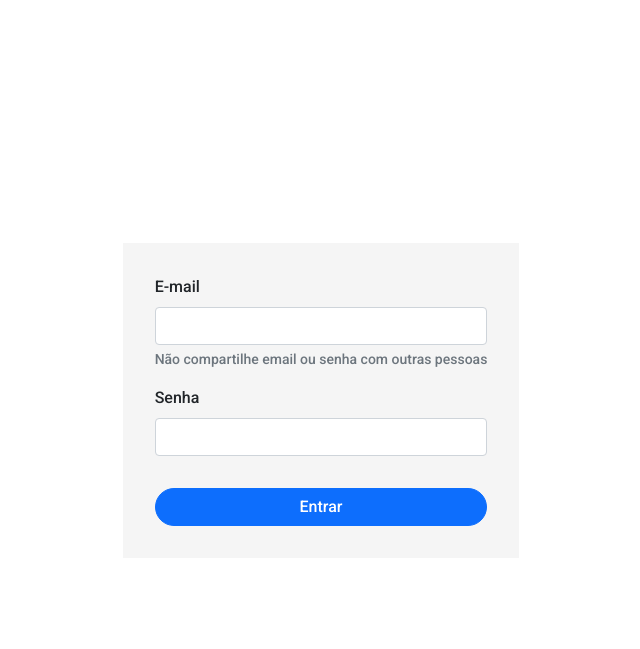
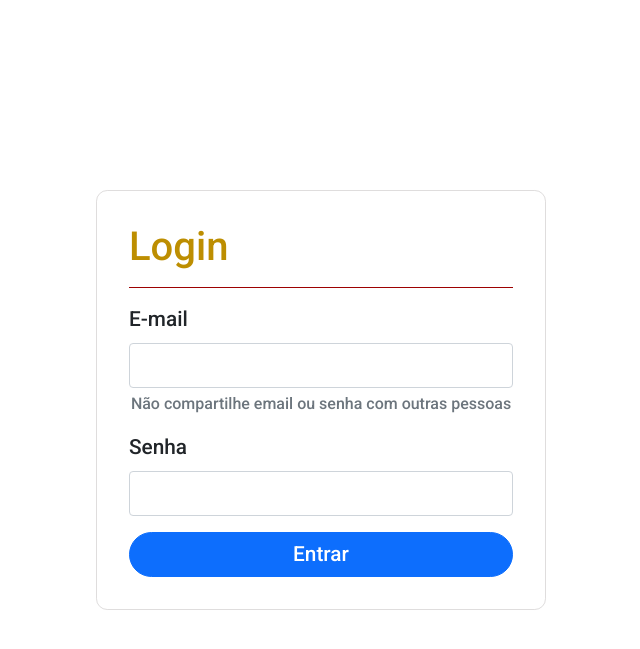
Before and after one commit to IsaCristine/trainee-2022.1, a PHP site: page /views/site/view_login.html in a window 1280 px wide. Shown: the top 649 px of the page, without its empty margins (319-959 px from the left). Run offline with PHP 8.4, Linux system fonts and the light colour scheme.

Commit message:
Ajustes frontend part1

```diff
--- a/app/public/css/view_login.css
+++ b/app/public/css/view_login.css
@@ -3,23 +3,51 @@
     font-family: 'Roboto', sans-serif;
 }
 .tela{
-    background-color: whitesmoke;
     padding: 2rem 2rem 2rem 2rem;
+    border: 0.1rem solid #DFDDDD;
+    border-radius: 0.7rem;
+
 }
-.botaodiv{
-    display: flex;
-    justify-content: center;
-    margin-top: 2rem;
+
+hr{
+    height: 100px;
+}
+.linhas{
+	color: #9D0101;
+
+	opacity: 1;
 }
 .botao{
     border-radius: 2rem;
+
+
 }
 .comnt{
     text-align: center;
 }
-@media(max-width: 500px){
+h1{
+    color: #BD8E01;
+}
+@media(max-width: 430px){
     .tela{
-        padding: 0rem 0rem 0rem 0rem;
+        padding: 0.6rem 0.6rem 0.6rem 0.6rem;
+        margin: -0.2rem -0.2rem -0.2rem -0.2rem;
         background-color: white;
     }
 }
+@media(min-width: 1200px){
+    .tela{
+        width:450px;
+
+    }
+    .txt{
+        font-size: 1.3rem;
+
+    }
+    .txtdescricao{
+        font-size: 1rem;
+    }
+    h1{
+        font-size: 2.5rem;
+    }
+}
--- a/app/views/site/view_login.html
+++ b/app/views/site/view_login.html
@@ -18,27 +18,34 @@
 
     <div class="container">
 
-        <div>
           <div class="row justify-content-center align-items-center vh-100">
+
             <div class="col-auto">
               <form class="tela">
+                <div>
+                  <h1>Login</h1>
+                </div>
+                <div>
+                  <hr class="linhas">
+                </div>
+
                 <div class="mb-3">
-                  <label for="exampleInputEmail1" class="form-label">E-mail</label>
-                  <input type="email" class="form-control" id="exampleInputEmail1" aria-describedby="emailHelp">
-                  <div id="emailHelp" class="form-text comnt">Não compartilhe email ou senha com outras pessoas</div>
+                  <label for="exampleInputEmail1" class="form-label txt">E-mail</label>
+                  <input type="email" class="form-control txt" id="exampleInputEmail1" aria-describedby="emailHelp">
+                  <div id="emailHelp" class="form-text comnt txtdescricao">Não compartilhe email ou senha com outras pessoas</div>
                 </div>
                 <div class="mb-3">
-                  <label for="exampleInputPassword1" class="form-label">Senha</label>
-                  <input type="password" class="form-control" id="exampleInputPassword1">
+                  <label for="exampleInputPassword1" class="form-label txt">Senha</label>
+                  <input type="password" class="form-control txt" id="exampleInputPassword1">
                 </div>
                 <div class="botaodiv">
-                  <button type="submit" class="btn btn-primary w-100 botao">Entrar</button>
+                  <button type="submit" class="btn btn-primary w-100 botao txt">Entrar</button>
                 </div>
 
               </form>
             </div>
           </div>
-        </div>
+
 
     </div>
 
```
